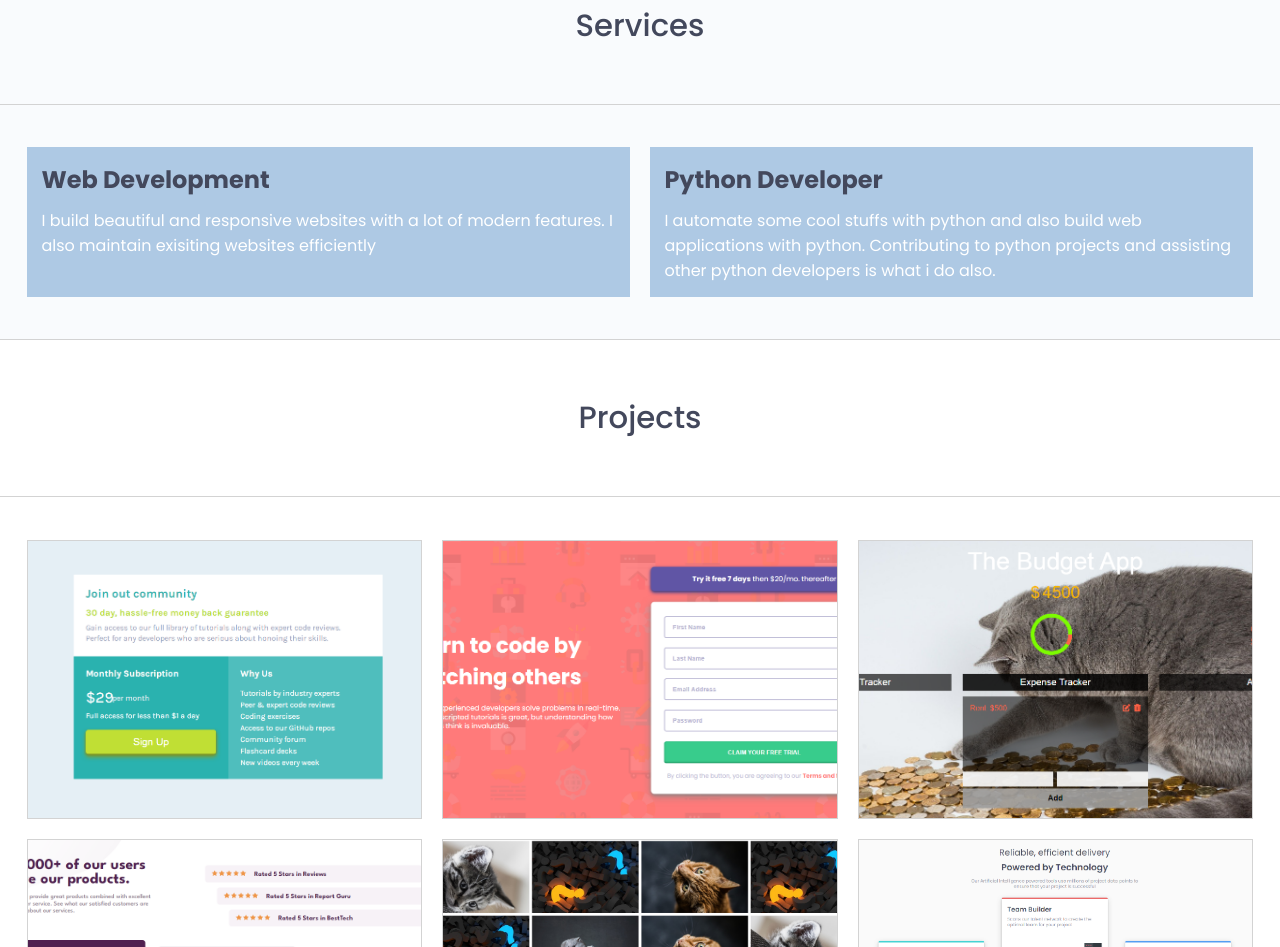
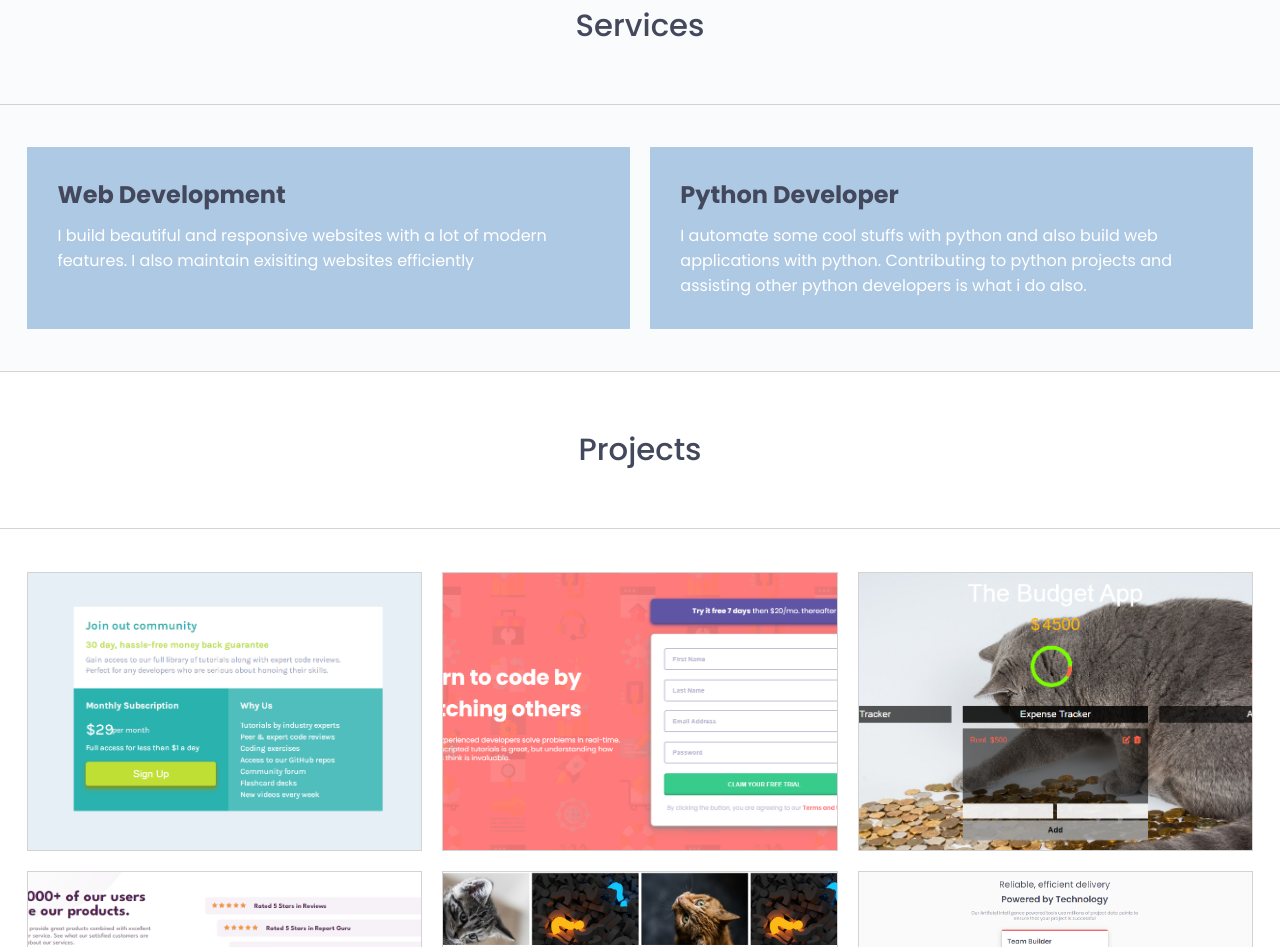
Before and after one commit to bukeme/portfolio-website, a plain HTML site: page index.html in a window 1280 px wide. Shown: the part 1622-2569 px from the top of the page. Drawn offline with Linux system fonts and the light colour scheme.

Commit message:
edited services padding

```diff
--- a/index.css
+++ b/index.css
@@ -218,7 +218,7 @@ section#services {
 .services__section > div {
 	background: #aec9e4;
 	color: white;
-	padding: calc(8px + 0.5vw);
+	padding: calc(15px + 1.2vw);
 }
 
 .services__section > div h1 {
```
